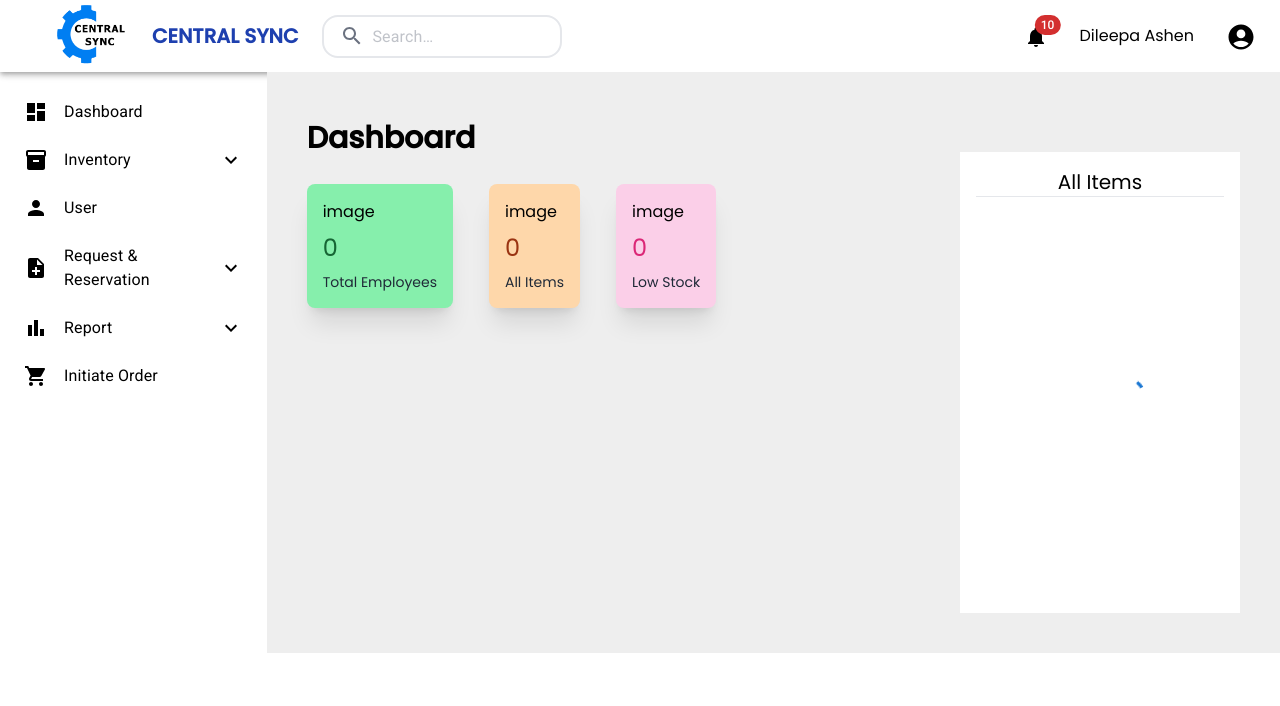
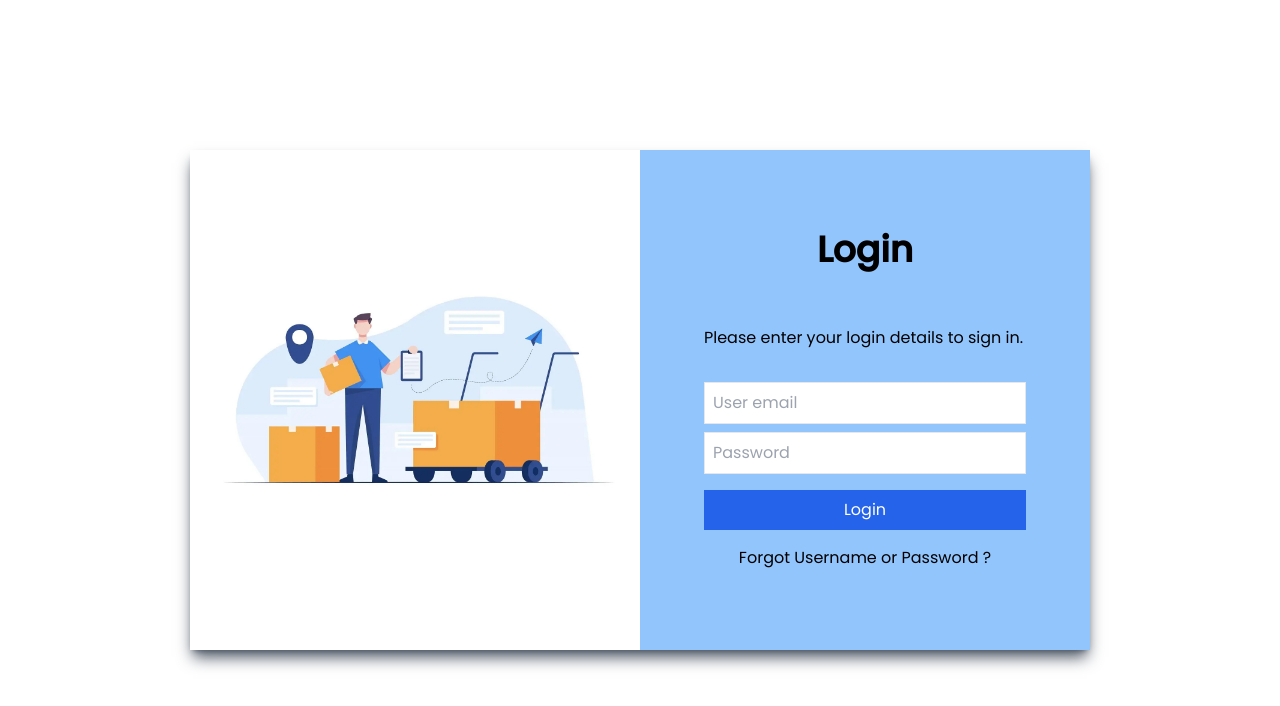
Before and after one commit to DileepaAshen2000/centralSyncFrontend, a React (Create React App) app: page / in a window 1280 px wide. Shown: the top 706 px of the page. Built offline with nearby package versions, Linux system fonts and the light colour scheme; no server answers.

Commit message:
login authentication

```diff
--- a/src/App.js
+++ b/src/App.js
@@ -1,11 +1,13 @@
 import React from "react";
 import Home from "./pages/Home";
+import LoginPage from "./pages/Login/LoginPage";
 
 
 function App() {
   return (
     <div>
        <Home/>
+       {/* <LoginPage/> */}
     </div>
   );
 }
--- a/src/components/NavBar.jsx
+++ b/src/components/NavBar.jsx
@@ -18,7 +18,8 @@ import { Button } from "@mui/material";
 import HistoryIcon from "@mui/icons-material/History";
 import KeyOutlinedIcon from "@mui/icons-material/KeyOutlined";
 import LogoutOutlinedIcon from "@mui/icons-material/LogoutOutlined";
-import { useNavigate } from "react-router-dom";
+import { Link, useNavigate } from "react-router-dom";
+import LoginService from '../pages/Login/LoginService';
 
 const Search = styled('div')(({ theme }) => ({
   position: 'relative',
@@ -63,6 +64,9 @@ const StyledInputBase = styled(InputBase)(({ theme }) => ({
 
 export default function NavBar() {
 
+  const navigate = useNavigate();
+  const isAuthenticated = LoginService.isAuthenticated();
+
   // sidebar open and close for profile section
   const [SidebarOpen, setSidebarOpen] = useState(false);
   const toggleSidebar = () => {
@@ -74,6 +78,14 @@ export default function NavBar() {
   const toggleMenu = () => {
     setOpen(!Open);
   };
+
+  const handleLogout = () => {
+    const confirmDelete = window.confirm('Are you sure you want to logout this user?');
+    if (confirmDelete) {
+        LoginService.logout();
+        navigate('/');
+    }
+};
 
   return (
     <Box sx={{ flexGrow: 1}}>
@@ -176,13 +188,17 @@ export default function NavBar() {
                 </Button>
               </div>
               <div className="pb-4">
-                <Button
-                  variant="outlined"
-                  className="bg-[#D9D9D9] w-[100%]  h-[45px]  text-red-600  hover:text-[#D9D9D9] hover:bg-black border-none  rounded-none justify-start space-x-5"
-                >
-                  <LogoutOutlinedIcon className="text-red-600" />
-                  <span>Log out</span>
-                </Button>
+                {isAuthenticated &&
+                  <Link to="/" onClick={handleLogout}>
+                    <Button
+                      variant="outlined"
+                      className="bg-[#D9D9D9] w-[100%]  h-[45px]  text-black  hover:text-[#D9D9D9] hover:bg-black border-none  rounded-none justify-start space-x-5"
+                    >
+                      <LogoutOutlinedIcon />
+                      <span>Logout</span>
+                    </Button>
+                  </Link>
+                }
               </div>
             </div>
 
--- a/src/index.js
+++ b/src/index.js
@@ -4,14 +4,16 @@ import App from './App';
 import reportWebVitals from './reportWebVitals';
 import '../src/index.css'
 import { StyledEngineProvider } from '@mui/material';
+import { BrowserRouter as Router } from 'react-router-dom';
 
 const root = ReactDOM.createRoot(document.getElementById('root'));
 root.render(
 
   <React.StrictMode>
     <StyledEngineProvider injectFirst>
-
-      <App />
+      {/* <Router> */}
+        <App />
+      {/* </Router> */}
     </StyledEngineProvider>
   </React.StrictMode>
 
--- a/src/pages/Home.jsx
+++ b/src/pages/Home.jsx
@@ -47,10 +47,19 @@ import R_admin from "./Reservation/R_admin";
 import NewReservation from "./Reservation/NewReservation";
 import TicketDocument from "./Ticket/Ticketdoc";
 import InventorySummary from "./UsageReport/InventorySummary";
+import LoginPage from "./Login/LoginPage";
+import LoginService from "./Login/LoginService";
 
 
 const Home = () => {
+  const isAuthenticated = LoginService.isAuthenticated();
+
   return (
+    <BrowserRouter>
+      <Routes>
+        <Route path="/" element={<LoginPage />}></Route>
+      </Routes>
+      {isAuthenticated && (
         <div>
           <div>
             <NavBar />
@@ -70,12 +79,11 @@ const Home = () => {
               style={{ backgroundColor: "#eeeeee" }}
               className="w-screen p-10 h-max"
             >
-          <BrowserRouter>
                 <Routes>
                   {/* Enter components here, that you want to insert. */}
 
                   {/* Dashboard routing */}
-              <Route path="/" element={<AdminDashboard />}></Route>
+                  <Route path="/admin-dashboard" element={<AdminDashboard />}></Route>
 
                   {/* Adjustment routing */}
                   <Route path="/adjustment" element={<AdjustmentList />}></Route>
@@ -177,10 +185,11 @@ const Home = () => {
                     element={<NewReservation />}
                   ></Route>
                 </Routes>
-          </BrowserRouter>
             </Grid>
           </Grid>
         </div>
+      )}
+    </BrowserRouter>
   );
 };
 
--- a/src/pages/Login/LoginPage.jsx
+++ b/src/pages/Login/LoginPage.jsx
@@ -1,72 +1,59 @@
-// import React, { useState } from 'react';
-// import axios from 'axios';
-// import inventory from '../../assests/inventory.jpg'; // Fixed typo in import
-// import { useNavigate } from 'react-router-dom';
+import React, { useState } from 'react';
+import inventory from '../../assests/inventory.jpg';
+import { useNavigate } from 'react-router-dom';
+import LoginService from './LoginService';
 
-// const BASE_URL = "http://localhost:8080";
+export default function LoginPage() {
+  const navigate = useNavigate();
+  const [email, setEmail] = useState('');
+  const [password, setPassword] = useState('');
+  const [error, setError] = useState('');
 
-// const LoginService = {
-//   async login(email, password) {
-//     try {
-//       const response = await axios.post(`${BASE_URL}/auth/login`, { email, password });
-//       console.log(response.data);
-//       return response.data;
-//     } catch (err) {
-//       throw err;
-//     }
-//   }
-// };
+  const handleSubmit = async (e) => {
+    e.preventDefault();
+    try {
+      const userData = await LoginService.login(email, password);
+      console.log(userData);
+      if (userData.token) {
+        localStorage.setItem('token', userData.token);
+        localStorage.setItem('role', userData.role);
+        navigate('/admin-dashboard'); // Navigate to desired location after successful login
+        console.log("login success")
+      } else {
+        setError(userData.error);
+      }
+    } catch (error) {
+      console.log(error);
+      setError(error.message);
+      setTimeout(() => {
+        setError('');
+      }, 5000);
+    }
+  };
 
-// export default function LoginPage() {
-//   const [email, setEmail] = useState('');
-//   const [password, setPassword] = useState('');
-//   const [error, setError] = useState('');
-//   const navigate = useNavigate(); // Added useNavigate hook
+  return (
+    <div className='flex w-full h-screen'>
+      <div className='grid grid-cols-1 m-auto md:grid-cols-2 h-[500px] shadow-lg shadow-gray-600 sm:max-w-[900px]'>
 
-//   const handleSubmit = async (e) => {
-//     e.preventDefault();
-//     try {
-//       const userData = await LoginService.login(email, password);
-//       console.log(userData);
-//       if (userData.token) {
-//         localStorage.setItem('token', userData.token);
-//         localStorage.setItem('role', userData.role);
-//         navigate('/'); // Navigate to desired location after successful login
-//       } else {
-//         setError(userData.message);
-//       }
-//     } catch (error) {
-//       console.log(error);
-//       setError(error.message);
-//       setTimeout(() => {
-//         setError('');
-//       }, 5000);
-//     }
-//   };
+        <div className='hidden mt-[100px] md:block'>
+          <img className='w-full ' src={inventory} alt="/" />
+        </div>
 
-//   return (
-//     <div className='flex w-full h-screen'>
-//       <div className='grid grid-cols-1 m-auto md:grid-cols-2 h-[500px] shadow-lg shadow-gray-600 sm:max-w-[900px]'>
+        <div className='flex flex-col justify-around p-16 bg-blue-300'>
+          <form onSubmit={handleSubmit}>
+            <h1 className='text-4xl font-bold text-center mb-14'>Login</h1>
+            {error && <p className="text-red-600">{error.message}</p>} {/* Fixed class name */}
+            <h4 className='mb-8'>Please enter your login details to sign in.</h4>
+            <div className='flex flex-col gap-2'>
+              <input className='p-2 border' type="email" value={email} onChange={(e) => setEmail(e.target.value)} placeholder='User email' />
+              <input className='p-2 border' type="password" value={password} onChange={(e) => setPassword(e.target.value)} placeholder='Password' />
+            </div>
 
-//         <div className='hidden mt-[100px] md:block'>
-//           <img className='w-full ' src={inventory} alt="/" />
-//         </div>
-
-//         <div className='flex flex-col justify-around p-16 bg-blue-300'>
-//           <form onSubmit={handleSubmit}>
-//             <h1 className='text-4xl font-bold text-center mb-14'>Login</h1>
-//             {error && <p className="text-red-600">{error}</p>} {/* Fixed class name */}
-//             <h4 className='mb-8'>Please enter your login details to sign in.</h4>
-//             <div className='flex flex-col gap-2'>
-//               <input className='p-2 border' type="email" value={email} onChange={(e) => setEmail(e.target.value)} placeholder='User email' />
-//               <input className='p-2 border' type="password" value={password} onChange={(e) => setPassword(e.target.value)} placeholder='Password' />
-//             </div>
-
-//             <button className='w-full py-2 my-4 text-white bg-blue-600 hover:bg-blue-500' type="submit">Login</button>
-//             <p className='text-center'>Forgot Username or Password ?</p>
-//           </form>
-//         </div>
-//       </div>
-//     </div>
-//   );
-// }
+            <button className='w-full py-2 my-4 text-white bg-blue-600 hover:bg-blue-500' type="submit">Login</button>
+            <p className='text-center'>Forgot Username or Password ?</p>
+          </form>
+        </div>
+      </div>
+    </div>
+  );
+}
--- a/src/pages/Login/LoginService.jsx
+++ b/src/pages/Login/LoginService.jsx
@@ -1,56 +1,143 @@
-// import axios from "axios";
+import axios from "axios";
 
-// class LoginService{
-//     static BASE_URL = "http://localhost:8080"
+class LoginService{
+    static BASE_URL = "http://localhost:8080"
 
-//     static async login(email, password){
-//         try{
-//             const response = await axios.post(`${LoginService.BASE_URL}/auth/login`, {email, password})
-//             console.log(response.data)
-//             console.log("hello")
-//             return response.data;
+    static async login(email, password){
+        try{
+            const response = await axios.post(`${LoginService.BASE_URL}/user/auth/login`, {email, password})
+            return response.data;
 
-//         }catch(err){
-//             throw err;
-//         }
-//     }
+        }catch(err){
+            throw err;
+        }
+    }
+
+
+    // static async register (userData, token){
+    //     try{
+    //         const response = await axios.post(`${LoginService.BASE_URL}/user/add`, userData,
+    //         {
+    //             headers: {Authorization: `Bearer${token}`}
+    //         })
+    //         return response.data;
+    //     }
+    //     catch(err){
+    //         throw err;
+    //     }
+    // }
+
+
+
+    // static async getAllUsers (token){
+    //     try{
+    //         const response = await axios.get(`${LoginService.BASE_URL}/user/getAll`,
+    //         {
+    //             headers: {Authorization: `Bearer ${token}`}
+    //         })
+    //         return response.data;
+    //     }
+    //     catch(err){
+    //         throw err;
+    //     }
+    // }
+
+    // static async getYourProfile (token){
+    //     try{
+    //         const response = await axios.get(`${LoginService.BASE_URL}/user/getAll`, // add actual api-endpoint
+    //         {
+    //             headers: {Authorization: `Bearer ${token}`}
+    //         })
+    //         return response.data;
+    //     }
+    //     catch(err){
+    //         throw err;
+    //     }
+    // }
+
+    // static async getUserById (userId , token){
+    //     try{
+    //         const response = await axios.get(`${LoginService.BASE_URL}/user/users/${userId}`, // add actual api-endpoint
+    //         {
+    //             headers: {Authorization: `Bearer ${token}`}
+    //         })
+    //         return response.data;
+    //     }
+    //     catch(err){
+    //         throw err;
+    //     }
+    // }
+
+    // static async deleteUser (userId , token){
+    //     try{
+    //         const response = await axios.delete(`${LoginService.BASE_URL}/user/delete/${userId}`, // add actual api-endpoint
+    //         {
+    //             headers: {Authorization: `Bearer ${token}`}
+    //         })
+    //         return response.data;
+    //     }
+    //     catch(err){
+    //         throw err;
+    //     }
+    // }
+
+    // static async updateUser (userId , userData, token){
+    //     try{
+    //         const response = await axios.delete(`${LoginService.BASE_URL}/user/update/${userId}`, userData, // add actual api-endpoint
+    //         {
+    //             headers: {Authorization: `Bearer ${token}`}
+    //         })
+    //         return response.data;
+    //     }
+    //     catch(err){
+    //         throw err;
+    //     }
+    // }
 
 
 
 
+    /**AUTHENTICATION CHECKER */
 
 
+    static logout(){
+        localStorage.removeItem('token')
+        localStorage.removeItem('role')
+    }
 
+    static isAuthenticated(){
+        const token = localStorage.getItem('token')
+        return !!token
+    }
 
+//     static isAdmin(){
+//         const role = localStorage.getItem('role')
+//         return role === 'ADMIN'
+//     }
 
+//     static isUser(){
+//         const role = localStorage.getItem('role')
+//         return role === 'USER'
+//     }
 
+        static isReqHandler(){
+            const role = localStorage.getItem('role')
+            return role === 'Request Handler'
+        }
 
+        static isSWArchitect(){
+            const role = localStorage.getItem('role')
+            return role === 'Software Architect'
+        }
 
+        static isWebDev(){
+            const role = localStorage.getItem('role')
+            return role === 'Web Developer'
+        }
 
-//     /**AUTHENTICATION CHECKER */
-// //     static logout(){
-// //         localStorage.removeItem('token')
-// //         localStorage.removeItem('role')
-// //     }
+    static reqHandlerOnly(){
+        return this.isAuthenticated() && this.isReqHandler();
+    }
+ }
 
-// //     static isAuthenticated(){
-// //         const token = localStorage.getItem('token')
-// //         return !!token
-// //     }
-
-// //     static isAdmin(){
-// //         const role = localStorage.getItem('role')
-// //         return role === 'ADMIN'
-// //     }
-
-// //     static isUser(){
-// //         const role = localStorage.getItem('role')
-// //         return role === 'USER'
-// //     }
-
-// //     static adminOnly(){
-// //         return this.isAuthenticated() && this.isAdmin();
-// //     }
-//  }
-
-// export default LoginService;
+export default LoginService;
```
Lines whose indentation alone changed are shown as unchanged.
